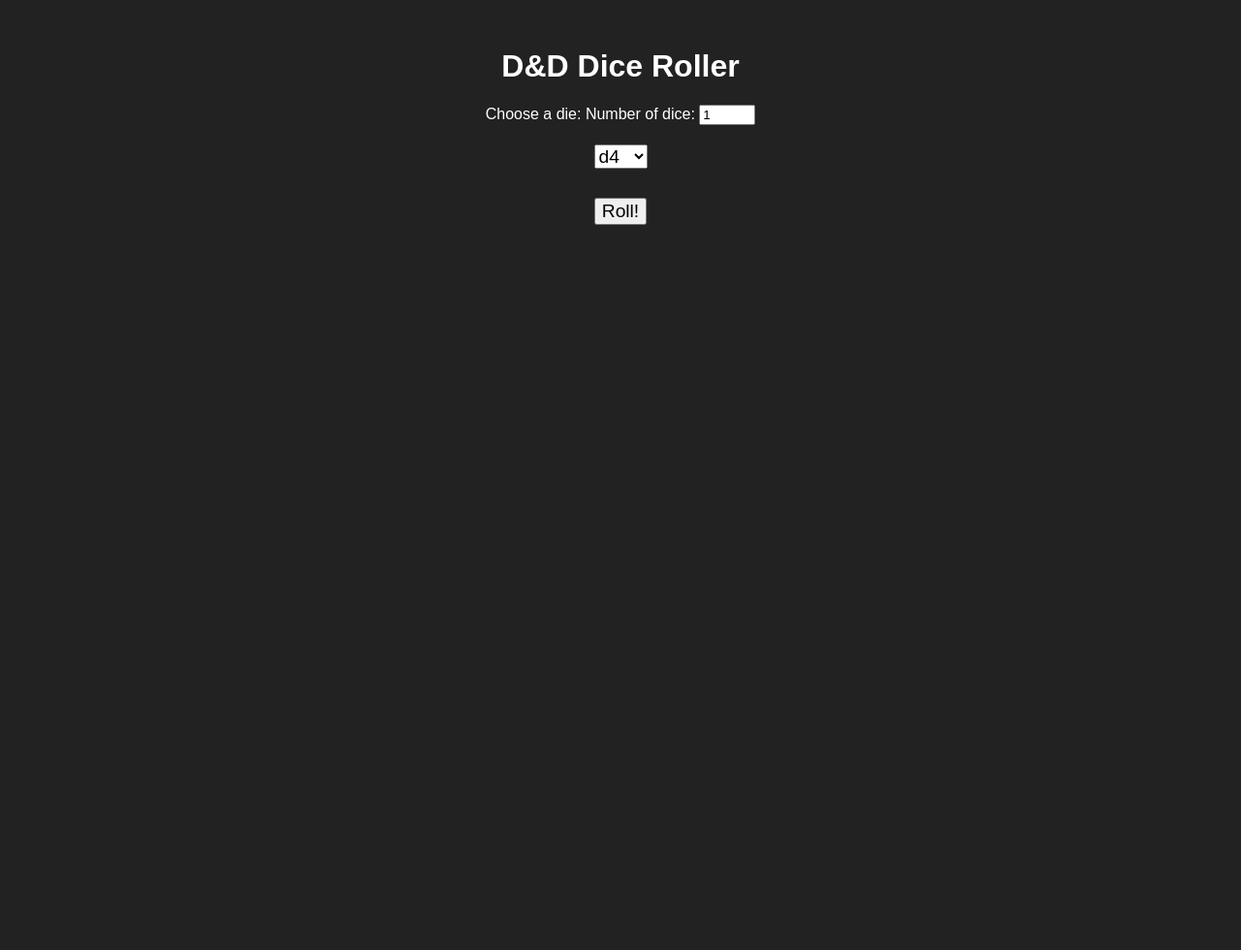
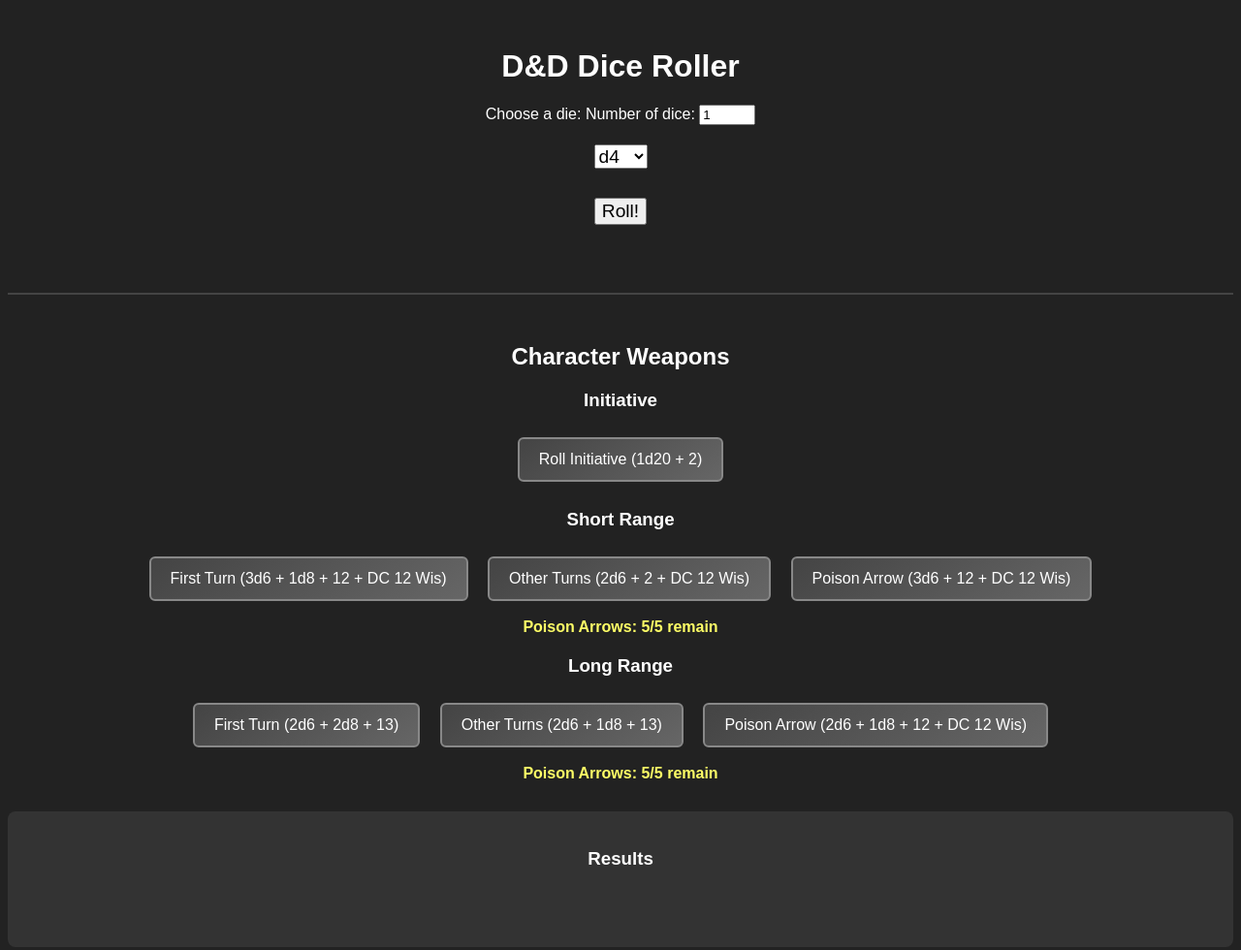
Before and after one commit to Detaai/Dnd-dice, a plain HTML site: page index.html in a window 1280 px wide. Shown: the whole page at 97% size. Before the commit the page ends 800 px from the top, so only its background shows below. Drawn offline with Linux system fonts and the light colour scheme.

Commit message:
Enhance index.html with character weapons section
Added character weapons section with initiative and range buttons.

```diff
--- a/index.html
+++ b/index.html
@@ -1,34 +1,183 @@
 <!DOCTYPE html>
+
 <html lang="en">
+
 <head>
+
     <meta charset="UTF-8">
+
     <meta name="viewport" content="width=device-width, initial-scale=1.0">
+
     <title>D&D Dice Roller</title>
+
     <style>
+
         body { font-family: Arial, sans-serif; background: #222; color: #fff; text-align: center; }
+
         .container { margin-top: 50px; }
+
         select, button { font-size: 1.2em; margin: 10px; }
+
         #dice-face { font-size: 5em; margin: 40px 0; transition: transform 0.2s; }
+
         .rolling { animation: shake 0.5s infinite; }
+
         @keyframes shake {
+
             0% { transform: rotate(-10deg) scale(1.1); }
+
             50% { transform: rotate(10deg) scale(0.9); }
+
             100% { transform: rotate(-10deg) scale(1.1); }
+
         }
+
+        .weapon-btn {
+
+            background: linear-gradient(145deg, #444, #666);
+
+            color: #fff;
+
+            border: 2px solid #888;
+
+            padding: 12px 20px;
+
+            margin: 8px;
+
+            border-radius: 6px;
+
+            cursor: pointer;
+
+            font-size: 1em;
+
+            transition: all 0.3s ease;
+
+            display: inline-block;
+
+        }
+
+        .weapon-btn:hover {
+
+            background: linear-gradient(145deg, #555, #777);
+
+            border-color: #aaa;
+
+            transform: translateY(-2px);
+
+            box-shadow: 0 4px 8px rgba(0,0,0,0.5);
+
+        }
+
+        .weapon-btn:active {
+
+            transform: translateY(0);
+
+            box-shadow: 0 2px 4px rgba(0,0,0,0.5);
+
+        }
+
     </style>
+
 </head>
+
 <body>
+
     <div class="container">
+
         <h1 id="dice-title" style="cursor:pointer;">D&D Dice Roller</h1>
+
         <label id="choose-label" for="dice-select" style="cursor:pointer;">Choose a die:</label>
+
         <label for="dice-count">Number of dice:</label>
+
         <input type="text" id="dice-count" value="1" style="width:50px;">
+
         <div id="dice-selectors" style="margin:10px 0;"></div>
+
         <button id="roll-btn">Roll!</button>
+
         <div id="dice-faces" style="display:flex;justify-content:center;gap:20px;margin-top:20px;"></div>
+
         <div id="dice-total" style="font-size:2em;margin-top:20px;"></div>
+
         <div id="fail-message" style="display:none;font-size:3em;font-weight:bold;color:red;margin-top:30px;"></div>
+
     </div>
+
+
+
+    <!-- Character Weapons Section -->
+
+    <div class="container" style="margin-top: 40px; border-top: 2px solid #444; padding-top: 30px;">
+
+        <h2>Character Weapons</h2>
+
+
+
+        <!-- Initiative -->
+
+        <div style="margin: 20px 0;">
+
+            <h3>Initiative</h3>
+
+            <button class="weapon-btn" onclick="rollInitiative()">Roll Initiative (1d20 + 2)</button>
+
+        </div>
+
+
+
+        <!-- Short Range -->
+
+        <div style="margin: 20px 0;">
+
+            <h3>Short Range</h3>
+
+            <button class="weapon-btn" onclick="rollShortRangeFirstTurn()">First Turn (3d6 + 1d8 + 12 + DC 12 Wis)</button>
+
+            <button class="weapon-btn" onclick="rollShortRangeOtherTurns()">Other Turns (2d6 + 2 + DC 12 Wis)</button>
+
+            <button class="weapon-btn" onclick="rollShortRangePoisonArrow()">Poison Arrow (3d6 + 12 + DC 12 Wis)</button>
+
+            <div id="poison-counter-short" style="margin-top: 10px; color: #ff6; font-weight: bold;">Poison Arrows: 5/5 remain</div>
+
+        </div>
+
+
+
+        <!-- Long Range -->
+
+        <div style="margin: 20px 0;">
+
+            <h3>Long Range</h3>
+
+            <button class="weapon-btn" onclick="rollLongRangeFirstTurn()">First Turn (2d6 + 2d8 + 13)</button>
+
+            <button class="weapon-btn" onclick="rollLongRangeOtherTurns()">Other Turns (2d6 + 1d8 + 13)</button>
+
+            <button class="weapon-btn" onclick="rollLongRangePoisonArrow()">Poison Arrow (2d6 + 1d8 + 12 + DC 12 Wis)</button>
+
+            <div id="poison-counter-long" style="margin-top: 10px; color: #ff6; font-weight: bold;">Poison Arrows: 5/5 remain</div>
+
+        </div>
+
+
+
+        <!-- Weapon Results -->
+
+        <div id="weapon-results" style="margin-top: 30px; padding: 20px; background: #333; border-radius: 8px; min-height: 100px;">
+
+            <h3>Results</h3>
+
+            <div id="weapon-output" style="font-size: 1.5em; color: #0f0;"></div>
+
+        </div>
+
+    </div>
+
+
+
     <script src="dice.js"></script>
+
 </body>
+
 </html>
```
